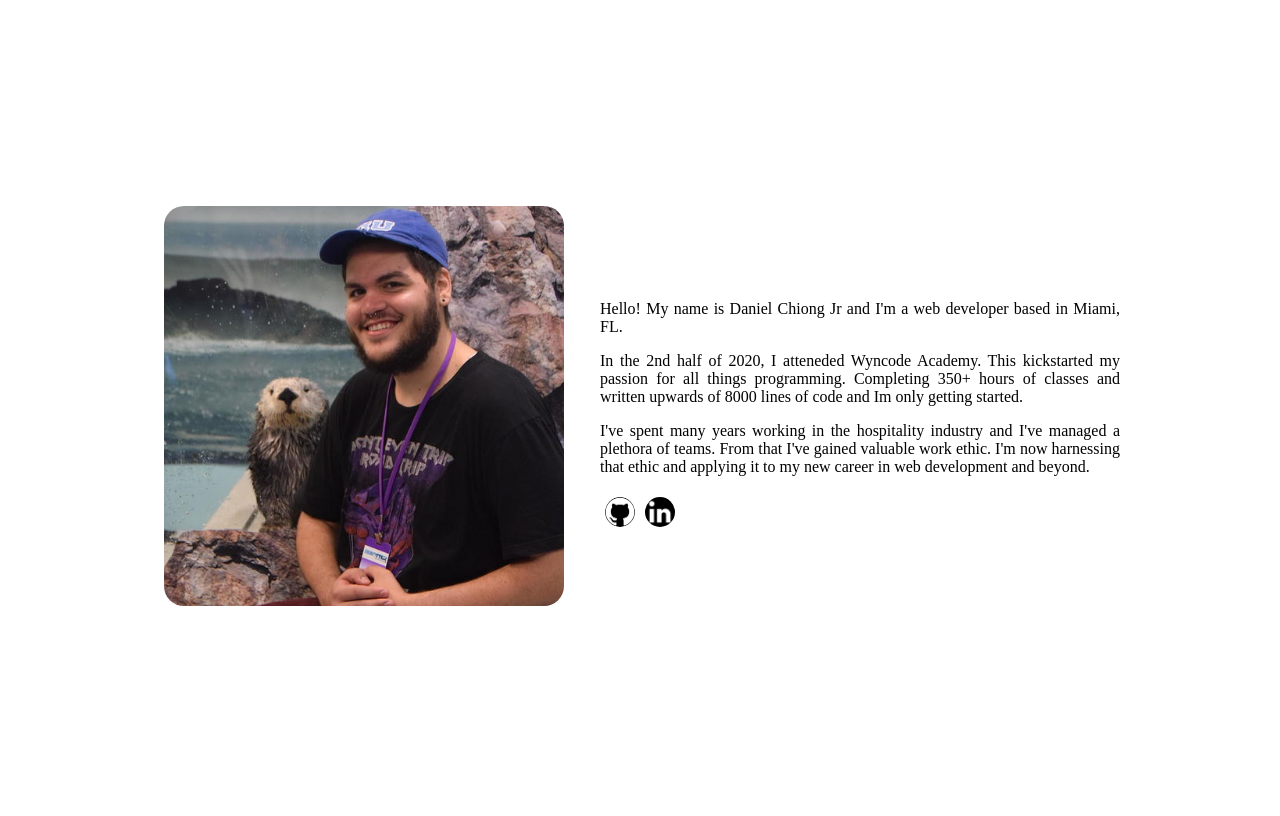
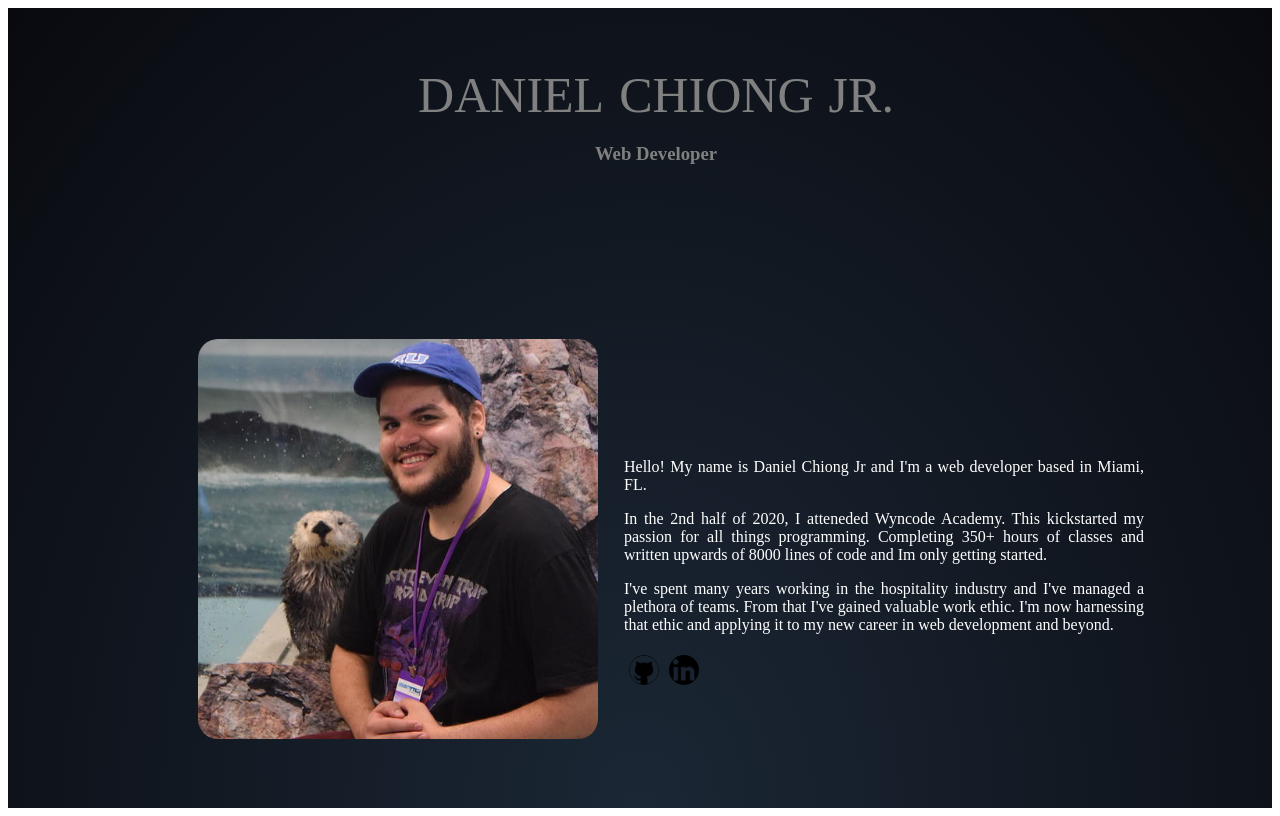
Before and after one commit to danchio/dancportfolio, a React (Create React App) app: page / in a window 1280 px wide. Built offline with nearby package versions, Linux system fonts and the light colour scheme.

Commit message:
finished basic layout for mainpage

```diff
--- a/package.json
+++ b/package.json
@@ -7,7 +7,9 @@
     "@testing-library/react": "^11.1.0",
     "@testing-library/user-event": "^12.1.10",
     "@vanillawc/wc-social-link": "^1.4.9",
+    "aos": "^2.3.4",
     "react": "^17.0.1",
+    "react-bootstrap": "^1.4.0",
     "react-dom": "^17.0.1",
     "react-router-dom": "^5.2.0",
     "react-scripts": "4.0.1",
--- a/public/index.html
+++ b/public/index.html
@@ -9,7 +9,11 @@
       name="description"
       content="danchio portfolio"
     />
+    <link href="https://unpkg.com/aos@2.3.1/dist/aos.css" rel="stylesheet">
     <link rel="apple-touch-icon" href="%PUBLIC_URL%/logo192.png" />
+    <script src="https://code.jquery.com/jquery-3.2.1.slim.min.js" integrity="sha384-KJ3o2DKtIkvYIK3UENzmM7KCkRr/rE9/Qpg6aAZGJwFDMVNA/GpGFF93hXpG5KkN" crossorigin="anonymous"></script>
+    <script src="https://cdnjs.cloudflare.com/ajax/libs/popper.js/1.12.9/umd/popper.min.js" integrity="sha384-ApNbgh9B+Y1QKtv3Rn7W3mgPxhU9K/ScQsAP7hUibX39j7fakFPskvXusvfa0b4Q" crossorigin="anonymous"></script>
+    <script src="https://maxcdn.bootstrapcdn.com/bootstrap/4.0.0/js/bootstrap.min.js" integrity="sha384-JZR6Spejh4U02d8jOt6vLEHfe/JQGiRRSQQxSfFWpi1MquVdAyjUar5+76PVCmYl" crossorigin="anonymous"></script>
     <!--
       manifest.json provides metadata used when your web app is installed on a
       user's mobile device or desktop. See https://developers.google.com/web/fundamentals/web-app-manifest/
--- a/src/App.js
+++ b/src/App.js
@@ -1,11 +1,16 @@
 import { BrowserRouter, Switch, Route } from 'react-router-dom';
-import Home from './components/Home'
+import Home from './components/Home';
+import Projects from './components/Projects';
+import './components/home.css';
 
 function App() {
   return (
    <BrowserRouter>
     <Switch>
-      <Route exact path='/' component={Home}/>
+      <div className='test'>
+        <Route exact path='/' component={Home}/>
+        <Route exact path='/projects' component={Projects}/>
+      </div>
     </Switch>
    </BrowserRouter>
   )
--- a/src/components/Home.js
+++ b/src/components/Home.js
@@ -2,17 +2,27 @@ import React from 'react';
 import me from '../images/me.jpg';
 import github from '../images/github.png';
 import linkedin from '../images/linkedin.png';
+import { Link } from 'react-router-dom';
 import './home.css';
-
-
 
 const Home = () => {
   return (
-    <div className='aboutMe'>
-      <div>
+    <>
+      <body>
+        <div className='container'>
+          <div className='fullName'>
+            <div className='first'>DANIEL</div>
+            <div className='last'>CHIONG</div>
+            <div className='suffix'>JR.</div>
+          </div>
+          <div className='position'>
+            <h3>Web Developer</h3>
+          </div>
+          <body className='aboutMe'>
+            <div >
               <img src={me} alt='dannyc.jpg' />
             </div>
-      <div className='description'>
+            <div  className='description'>
               <p>
                 Hello! My name is Daniel Chiong Jr and I'm a web developer based in Miami, FL.
               </p>
@@ -25,7 +35,10 @@ const Home = () => {
               <a href='https://github.com/danchio'><img className='descriptionImg' src={github} alt='githubLogo.png' /></a>
               <a href='https://www.linkedin.com/in/daniel-chiong-jr-27aa071b5/'><img className='descriptionImg'  src={linkedin} alt='linkedinLogo.png' /></a>
             </div>
+          </body>
         </div>
+      </body>
+    </>
   )
 }
 
--- /dev/null
+++ b/src/components/Projects.js
@@ -0,0 +1,19 @@
+import React from 'react'
+
+const Projects = () => {
+  return (
+    <div>
+      <div>
+        <h3>Pokecode Plus</h3>
+      </div>
+      <div>
+        <h3>Create & Collab</h3>
+      </div>
+      <div>
+        <h5>More coming soon...</h5>
+      </div>
+    </div>
+  )
+}
+
+export default Projects
--- a/src/components/home.css
+++ b/src/components/home.css
@@ -1,9 +1,51 @@
+.test {
+  background: radial-gradient(ellipse at bottom, #1b2735 0%, #090a0f 100%);
+  background-size: contain;
+  background-position: center;
+  height: 100vh;
+  overflow: auto;
+  width: 100%;
+}
+
+.fullName {
+  color: gray;
+  display: flex;
+  justify-content: center;
+  width: 100vw;
+  font-size: 50px;
+  position: relative;
+  top: 50px;
+}
+
+.first {
+  position: relative;
+  right: 15px;
+}
+
+.suffix {
+  position: relative;
+  left: 15px;
+}
+
+.position {
+  color: gray;
+  display: flex;
+  justify-content: center;
+  width: 100vw;
+  position: relative;
+  top: 50px;
+}
+
 .aboutMe {
   display: flex;
   flex-wrap: wrap;
   justify-content: center;
   align-items: center;
   height: 100vh;
+  min-height: 100vh;
+  width: 100vw;
+  min-width: 100%;
+
 }
 
 img {
@@ -18,7 +60,8 @@ img {
   width: 65vh;
   text-align: justify;
   border-radius: 20px;
-  margin: 10px;
+  color: white;
+  margin-top: 50px;
 }
 
 .descriptionImg {
```
Also changed, not shown: src/App.css (deleted, +0 -38 lines), src/components/projects.css (added), 2 other files (tests, documents, lock files or other folders). Lines whose indentation alone changed are shown as unchanged.
